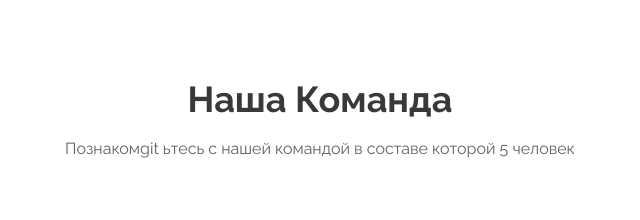
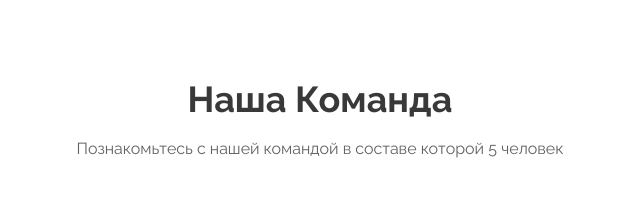
Before and after one commit to Angry-Lab/landing, a plain HTML site: page index.html in a window 1280 px wide. Shown: the part 2500-2720 px from the top of the page, 320-960 px from the left. Drawn offline with Linux system fonts and the light colour scheme.

Commit message:
front changes

```diff
--- a/index.html
+++ b/index.html
@@ -325,7 +325,7 @@
             <div class="row">
                 <div class="col-lg-12">
                     <h2>Наша Команда</h2>
-                    <p class="p-heading p-large">Познакомgit ьтесь с нашей командой в составе которой 5 человек</p>
+                    <p class="p-heading p-large">Познакомьтесь с нашей командой в составе которой 5 человек</p>
 
                 </div> <!-- end of col -->
             </div> <!-- end of row -->
```
